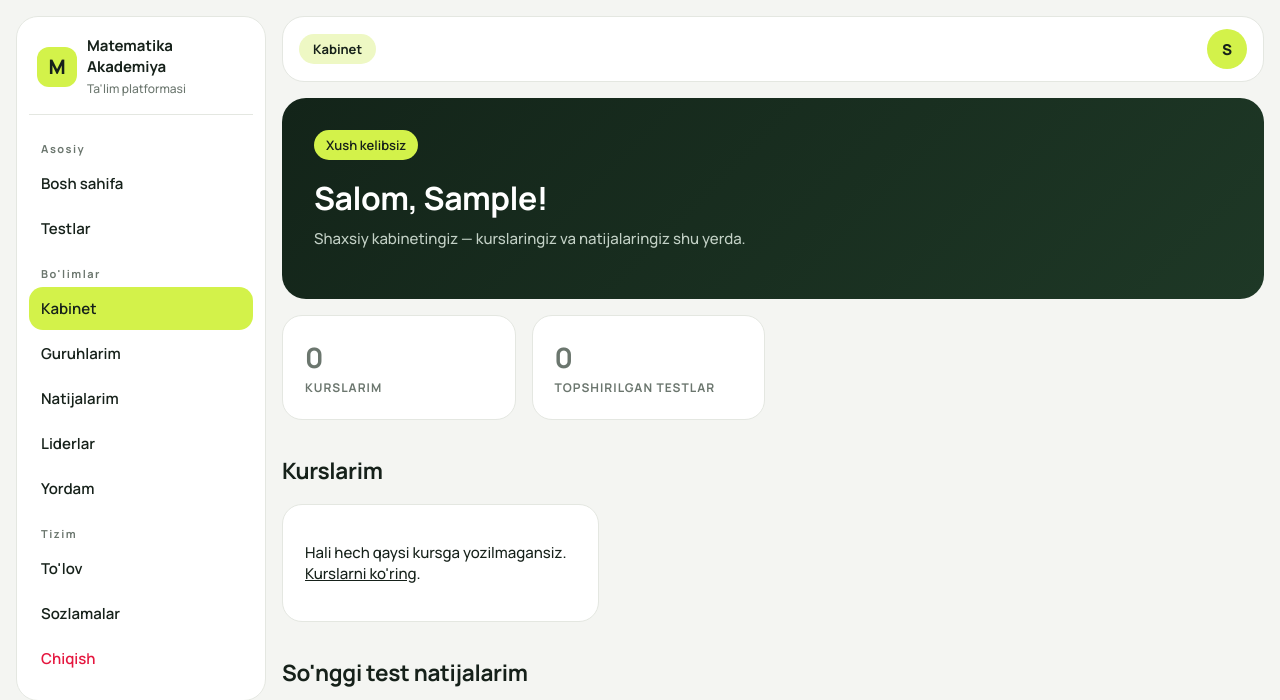
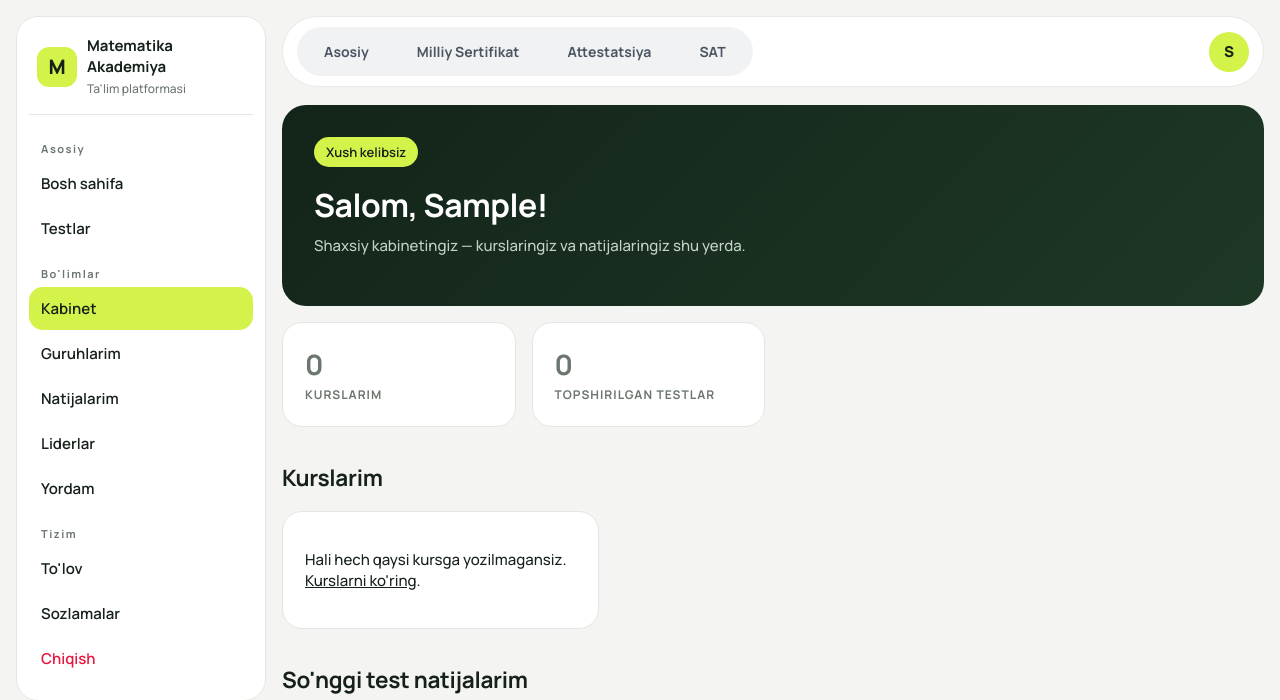
Before and after one commit to rahimjonovabdullo/matematika-akademiya, a Django app: page /kabinet/ in a window 1280 px wide. Shown: the top 700 px of the page. Run offline with Django 5.2, Linux system fonts and the light colour scheme; the visitor is signed in with stand-in values (Sample User, id 1); data that the repository does not hold is empty.

Commit message:
Update base.html

```diff
--- a/templates/base.html
+++ b/templates/base.html
@@ -9,6 +9,7 @@
 <link rel="preconnect" href="https://fonts.googleapis.com">
 <link href="https://fonts.googleapis.com/css2?family=Manrope:wght@500;600;700;800&display=swap" rel="stylesheet">
 <link rel="stylesheet" href="{% static 'academy/style.css' %}">
+<link rel="stylesheet" href="{% static 'academy/topbar.css' %}">
 </head>
 <body>
 <div class="app">
@@ -37,9 +38,21 @@
     {% endif %}
   </aside>
   <div class="main">
-    <div class="top">
-      <span class="crumb">{% block crumb %}Bosh sahifa{% endblock %}</span>
-      {% if user.is_authenticated %}<div class="av">{{ user.first_name|slice:":1"|default:user.username|slice:":1"|upper }}</div>{% endif %}
+    <div class="tb">
+      <nav class="tb-tabs">
+        <a class="tb-tab {% if request.resolver_match.url_name == 'home' and not request.GET.bolim %}on{% endif %}" href="{% url 'home' %}">Asosiy</a>
+        <a class="tb-tab {% if request.GET.bolim == 'milliy' %}on{% endif %}" href="{% url 'home' %}?bolim=milliy">Milliy Sertifikat</a>
+        <a class="tb-tab {% if request.GET.bolim == 'attestatsiya' %}on{% endif %}" href="{% url 'home' %}?bolim=attestatsiya">Attestatsiya</a>
+        <a class="tb-tab {% if request.GET.bolim == 'sat' %}on{% endif %}" href="{% url 'home' %}?bolim=sat">SAT</a>
+      </nav>
+      <div class="tb-right">
+        {% if user.is_authenticated %}
+        <div class="av">{{ user.first_name|slice:":1"|default:user.username|slice:":1"|upper }}</div>
+        {% else %}
+        <a class="tb-link" href="{% url 'login' %}">Kirish</a>
+        <a class="tb-btn" href="{% url 'register' %}">Ro'yxatdan o'tish</a>
+        {% endif %}
+      </div>
     </div>
     {% for m in messages %}<div class="msg {{ m.tags }}">{{ m }}</div>{% endfor %}
     {% block content %}{% endblock %}
```
